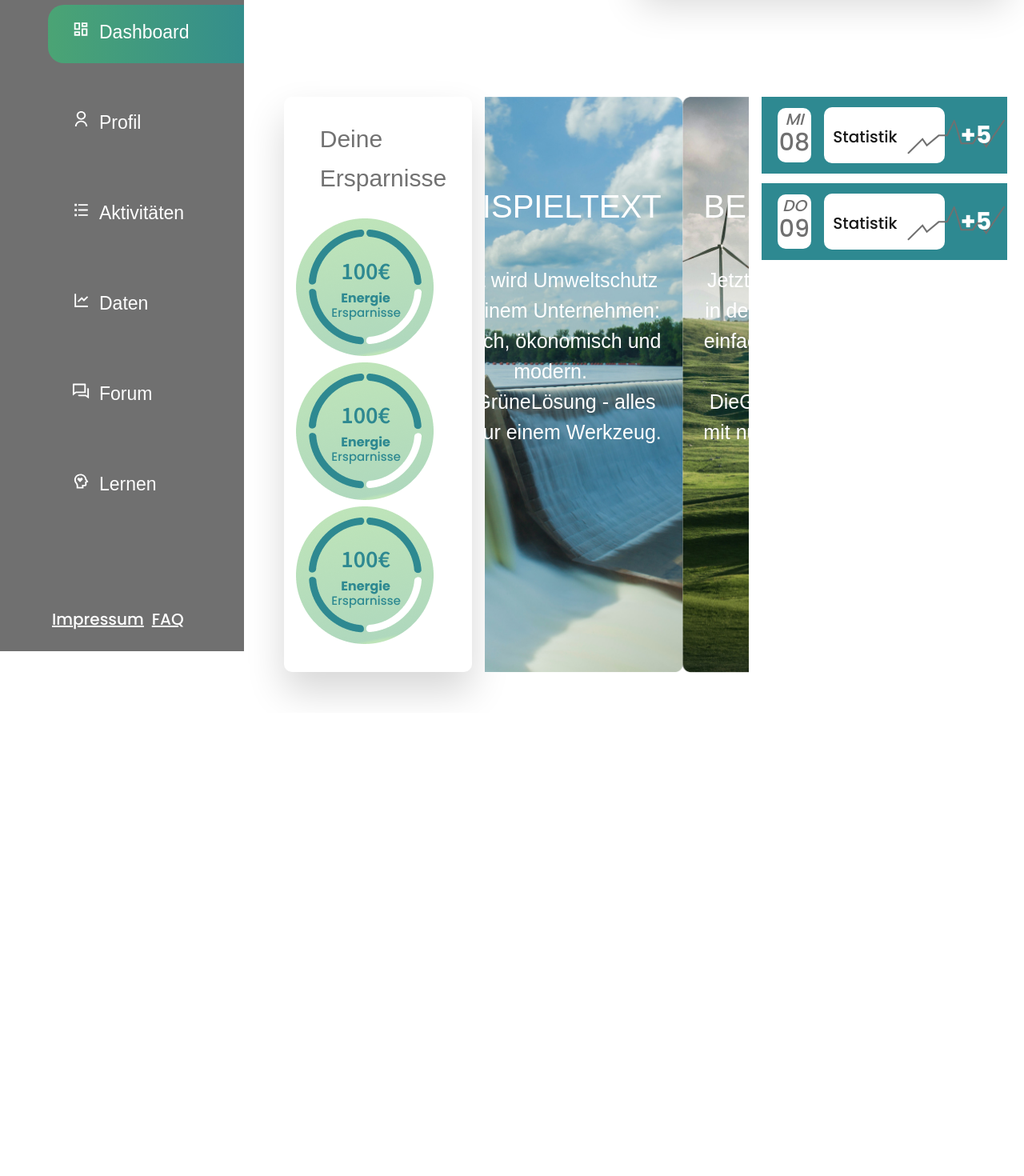
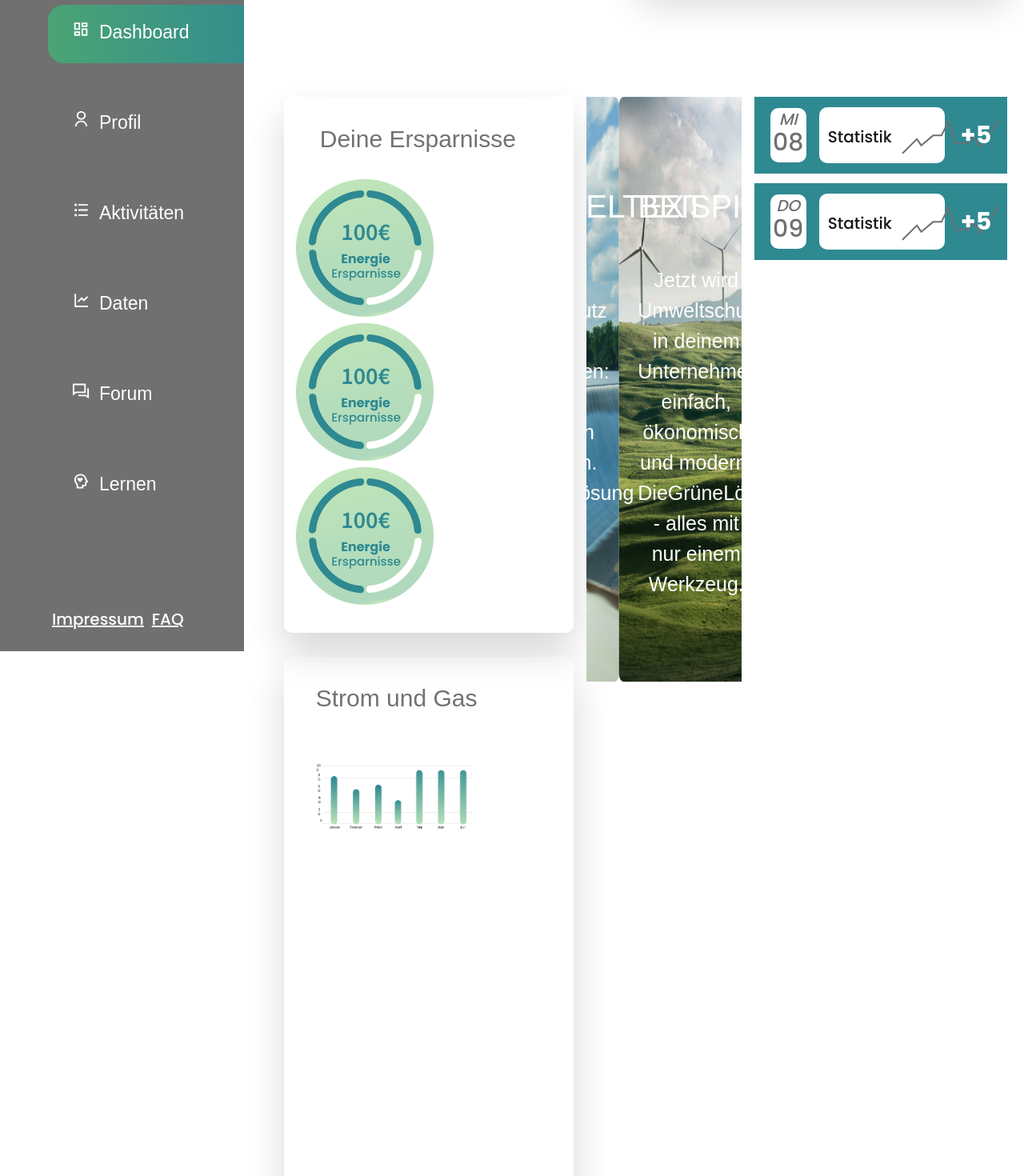
Before and after one commit to DevFariz/DGL, a React (Create React App) app: page / in a window 1280 px wide. Shown: the part 240-1710 px from the top of the page at 80% size. Before the commit the page ends 1131 px from the top, so only its background shows below. Built offline with nearby package versions, Linux system fonts and the light colour scheme.

Commit message:
feat: add diagram at dashboard page

```diff
--- a/src/pages/dashboard/Dashboard.js
+++ b/src/pages/dashboard/Dashboard.js
@@ -6,6 +6,7 @@ import DashboardSavings from './dashboardSavings/DashboardSavings';
 import './Dashboard.scss';
 import DashboardSlider from './dashboardSlider/DashboardSlider';
 import DashboardStatistics from './dashboardStatistics/DashboardStatistics';
+import DashboardDiagram from './dashboardDiagram/DashboardDiagram';
 
 
 const Dashboard = () => {
@@ -20,6 +21,7 @@ const Dashboard = () => {
           <DashboardSavings />
           <DashboardSlider />
           <DashboardStatistics />
+          <DashboardDiagram />
         </main>
       </div>
     </div>
--- a/src/pages/dashboard/Dashboard.scss
+++ b/src/pages/dashboard/Dashboard.scss
@@ -10,11 +10,17 @@
 
   &-content{
     padding: 50px;
-    flex-basis: 100%;
   }
 
   &-main{
-    display: flex;
+    display: grid;
+    grid-template-columns: repeat(20, 1fr);
+    grid-template-rows: repeat(7, 1fr);
+    row-gap: 30px;
+    grid-template-areas:
+      "area-1 area-2 area-3"
+      "area-4 area-2 area-5"
+    ;
   }
 
 }
--- /dev/null
+++ b/src/pages/dashboard/dashboardDiagram/DashboardDiagram.js
@@ -0,0 +1,14 @@
+import './DashboardDiagram.scss';
+
+import dashboardDiagramImg from '../../../resources/img/dashboard-diagram.png';
+
+const DashboardDiagram = () => {
+  return (
+    <section className='dashboard-diagram'>
+      <h2 className="dashboard-diagram__title">Strom und Gas</h2>
+      <img src={dashboardDiagramImg} alt="diagram" />
+    </section>
+  )
+}
+
+export default DashboardDiagram
--- /dev/null
+++ b/src/pages/dashboard/dashboardDiagram/DashboardDiagram.scss
@@ -0,0 +1,24 @@
+@import "../../../styles/style.scss";
+@import "../../../styles/breakpoints.scss";
+@import "../../../styles/mixin.scss";
+
+.dashboard-diagram{
+  grid-area: area-4;
+  padding: 27px 40px;
+  // flex-basis: 40%;
+  grid-column: span 8;
+  box-shadow: 0px 24px 48px rgba(0, 0, 0, 0.160784);
+  border-radius: 10px;
+
+  &__title {
+    font-weight: 500;
+    font-size: 30px;
+    line-height: 49px;
+    color: #727272;
+    margin-bottom: 55px;
+  }
+
+  img{
+    width: 100%;
+  }
+}
--- a/src/pages/dashboard/dashboardSavings/DashboardSavings.scss
+++ b/src/pages/dashboard/dashboardSavings/DashboardSavings.scss
@@ -4,9 +4,10 @@
 
 .dashboard-savings{
   box-shadow: 0px 24px 48px rgba(0, 0, 0, 0.160784);
+  grid-area: area-1;
   border-radius: 10px;
   padding: 28px 15px;
-  flex-basis: 39%;
+  grid-column: span 8;
   align-self: flex-start;
 
   &__title{
--- a/src/pages/dashboard/dashboardSlider/dashboardSlider.scss
+++ b/src/pages/dashboard/dashboardSlider/dashboardSlider.scss
@@ -6,10 +6,11 @@
 @import "~slick-carousel/slick/slick-theme.css";
 
 .dashboard-slider{
+  grid-area: area-2;
   margin: 0 16px;
   max-width: 330px;
-  height: 100%;
-  flex-basis: 25%;
+  grid-column: span 5;
+
 
   .slick-slider{
 
--- a/src/pages/dashboard/dashboardStatistics/DashboardStatistics.scss
+++ b/src/pages/dashboard/dashboardStatistics/DashboardStatistics.scss
@@ -3,5 +3,6 @@
 @import "../../../styles/mixin.scss";
 
 .dashboard-statistics{
-  flex-basis: 33%;
+  grid-area: area-3;
+  grid-column: span 7;
 }
```
Also changed, not shown: src/resources/img/dashboard-diagram.png (added).
